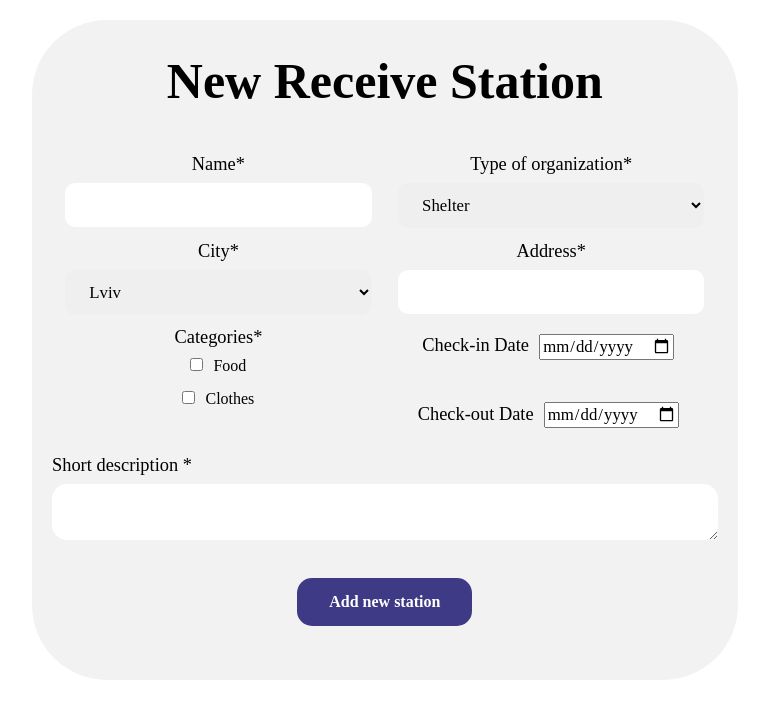
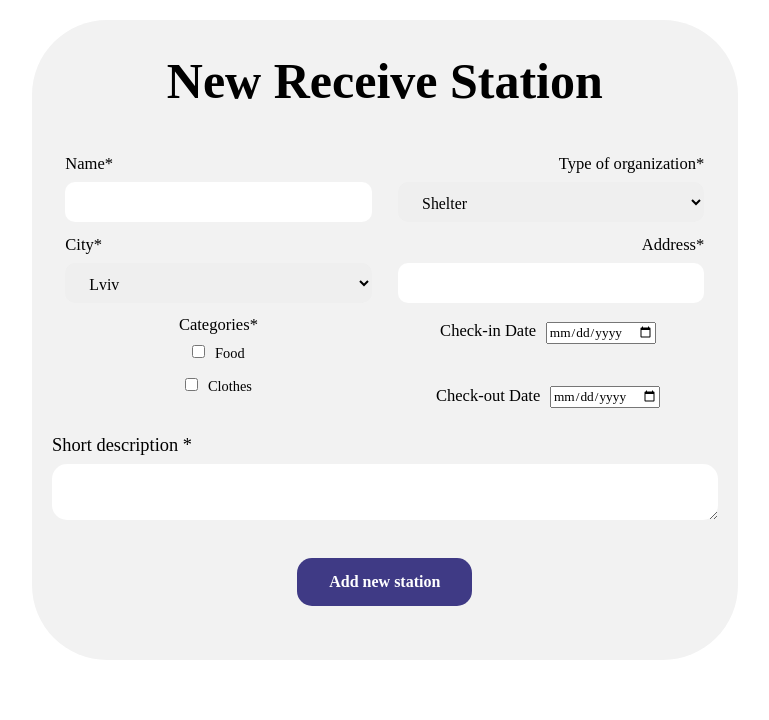
Before and after one commit to dsc-ucu-lviv/hvalue, a Flask app: page /hello in a window 1280 px wide. Shown: the part 80-800 px from the top of the page, without its empty margins (116-885 px from the left). Run offline with Flask 2, Linux system fonts and the light colour scheme.

Commit message:
fix position text

```diff
--- a/web_server/static/style_for_receive_station.css
+++ b/web_server/static/style_for_receive_station.css
@@ -15,17 +15,24 @@ h1 {
     line-height: 83px;
 }
 
-input, select{
-    font-size: 105%;
-}
 
 label{
     font-size: 115%;
 }
 
+label[for=city], label[for=name]{
+    text-align: left;
+}
+
+label[for=address], label[for=type-org]{
+    text-align: right;
+}
+
 input[type=text], select {
     width: 100%;
+    height: 40px;
     padding: 12px 20px;
+    font-size: 110%;
     margin: 8px 0;
     display: inline-block;
     border: 1px var(--light-powder);
@@ -90,6 +97,7 @@ div.submit-block>button {
 .column {
     display: flex;
     flex-direction: column;
+    font-size: 90%;
     padding: 2%;
     margin: 0px 0px -22px 0px;
     flex-basis: 100%;
```
